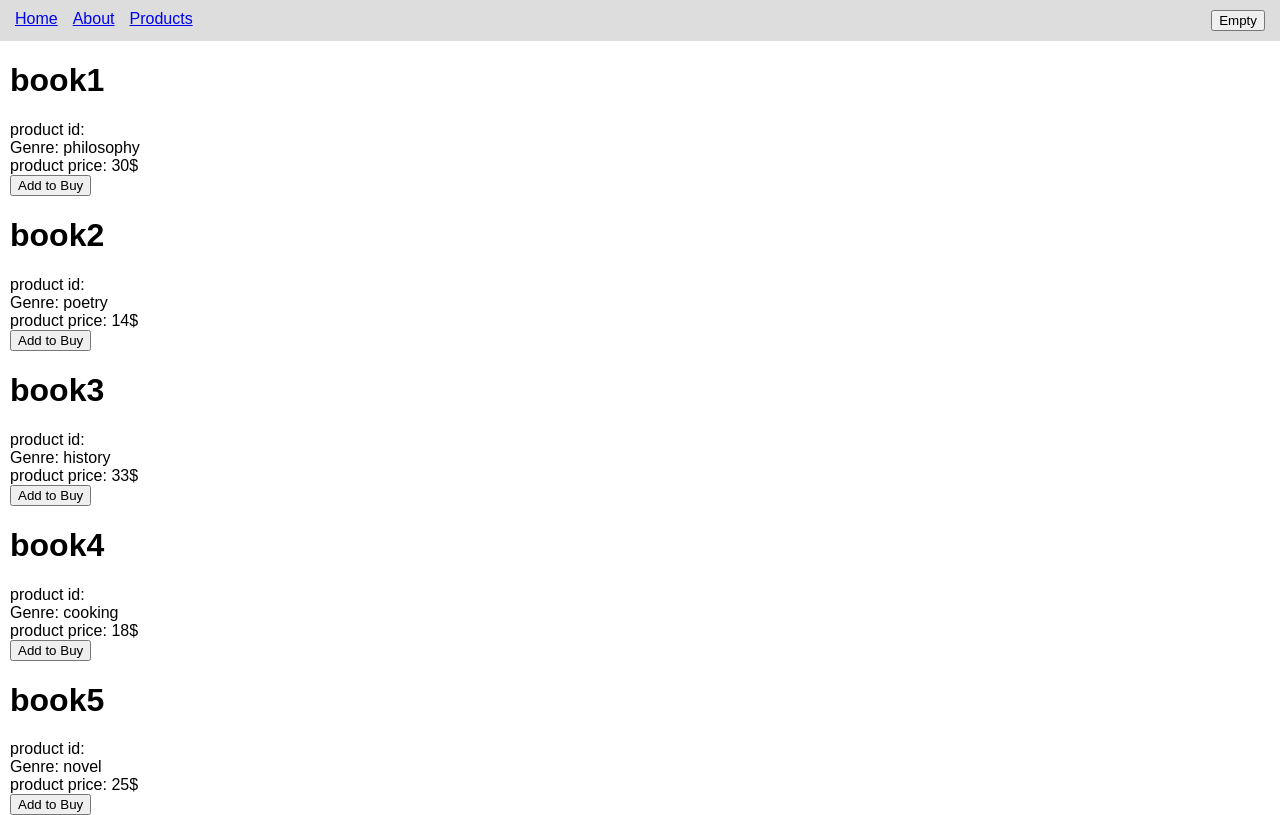
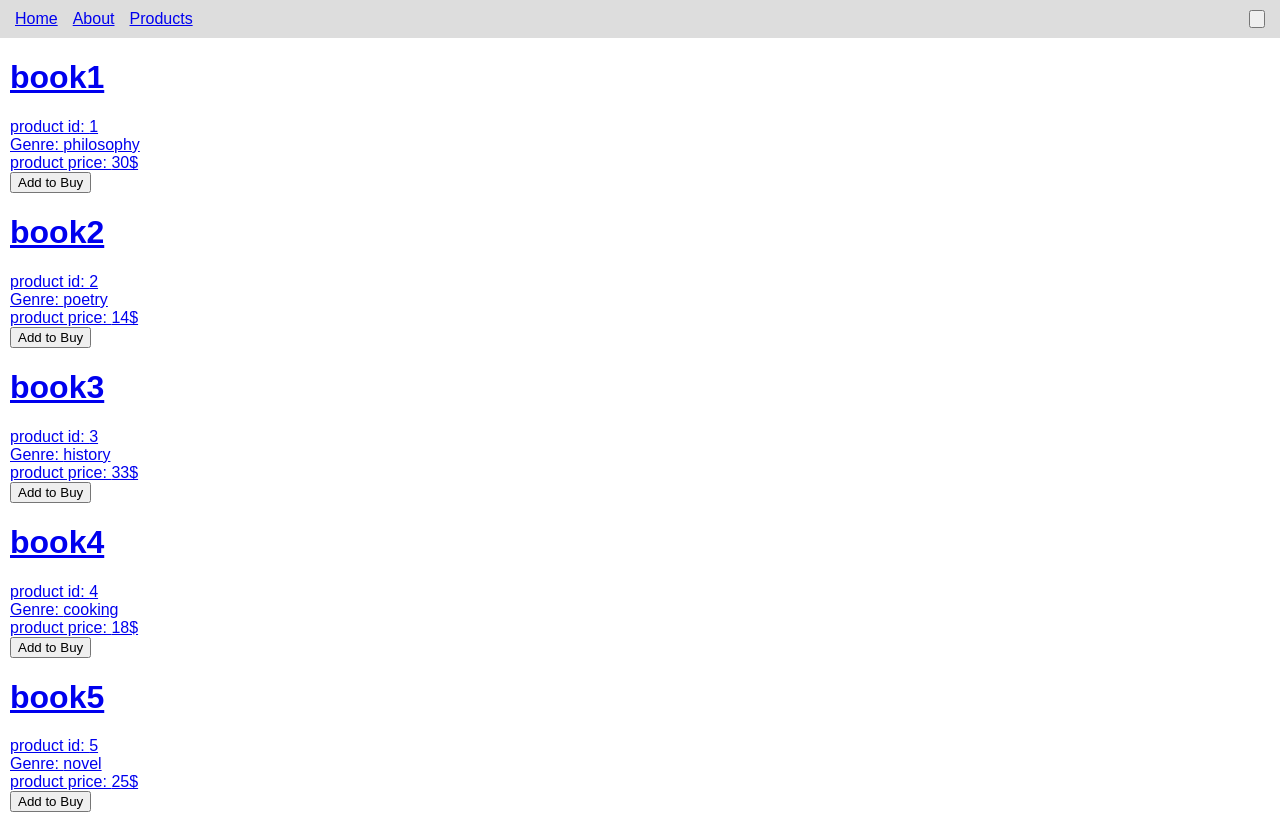
Before and after one commit to Tantris27/next.js-ecommerce, a Next.js app: page /products in a window 1280 px wide. Built offline with nearby package versions, Linux system fonts and the light colour scheme.

Commit message:
Implement dynamic routing

```diff
--- a/components/Header.js
+++ b/components/Header.js
@@ -14,7 +14,10 @@ const headerStyles = css`
   }
 `;
 
-export default function Header({ cartItems }) {
+export default function Header({ props }) {
+  // console.log(props.cartItems);
+  // const cartItemsTotal = props.cartItems ? props.cartItems.length : 'Empty';
+  // console.log(props.cartItems);
   return (
     <header css={headerStyles}>
       <Link href="/">
@@ -27,7 +30,7 @@ export default function Header({ cartItems }) {
         <a>Products</a>
       </Link>
       <Link href="/checkout">
-        <button>{!cartItems ? 'Empty' : cartItems.length}</button>
+        <button></button>
       </Link>
     </header>
   );
--- a/components/Layout.js
+++ b/components/Layout.js
@@ -5,10 +5,10 @@ const containerStyles = css`
   margin: 0 10px;
 `;
 
-export default function Layout(props) {
+export default function Layout({ ...props }) {
   return (
     <>
-      <Header />
+      <Header props={props} />
       <div css={containerStyles}>{props.children}</div>
     </>
   );
--- a/pages/about.js
+++ b/pages/about.js
@@ -1,9 +1,9 @@
 import Head from 'next/head';
 import Layout from '../components/Layout';
 
-export default function About() {
+export default function About({ ...props }) {
   return (
-    <Layout>
+    <Layout {...props}>
       <Head>
         <title>About</title>
       </Head>
--- a/pages/index.js
+++ b/pages/index.js
@@ -2,9 +2,9 @@
 import Head from 'next/head';
 import Layout from '../components/Layout';
 
-export default function Home() {
+export default function Home({ ...props }) {
   return (
-    <Layout>
+    <Layout {...props}>
       <Head>
         <title>Home</title>
       </Head>
--- a/pages/products/index.js
+++ b/pages/products/index.js
@@ -1,21 +1,22 @@
 import Head from 'next/head';
+import Link from 'next/link';
 import Layout from '../../components/Layout';
 
 export default function ProductIndex({ cartItems, setCartItems, ...props }) {
-  console.log(props);
+  // console.log(props);
   return (
-    <Layout>
+    <Layout {...props}>
       <Head>
         <title>ProductsIndex</title>
       </Head>
       {props.products.map((product) => {
         return (
-          <div key={product.id}>
+          <Link href={'/products/' + product.productId} key={product.productId}>
+            <a>
               <h1>{product.name}</h1>
-            <div>product id: {product.id}</div>
+              <div>product id: {product.productId}</div>
               <div>Genre: {product.genre}</div>
               <div>product price: {product.price}</div>
-            {console.log(product)}
               <button
                 onClick={(e) => {
                   e.preventDefault();
@@ -27,7 +28,8 @@ export default function ProductIndex({ cartItems, setCartItems, ...props }) {
               >
                 Add to Buy
               </button>
-          </div>
+            </a>
+          </Link>
         );
       })}
     </Layout>
```
Also changed, not shown: pages/checkout.js (+5 -4 lines), pages/products/[productId].js (+11 -8 lines). Lines whose indentation alone changed are shown as unchanged.
